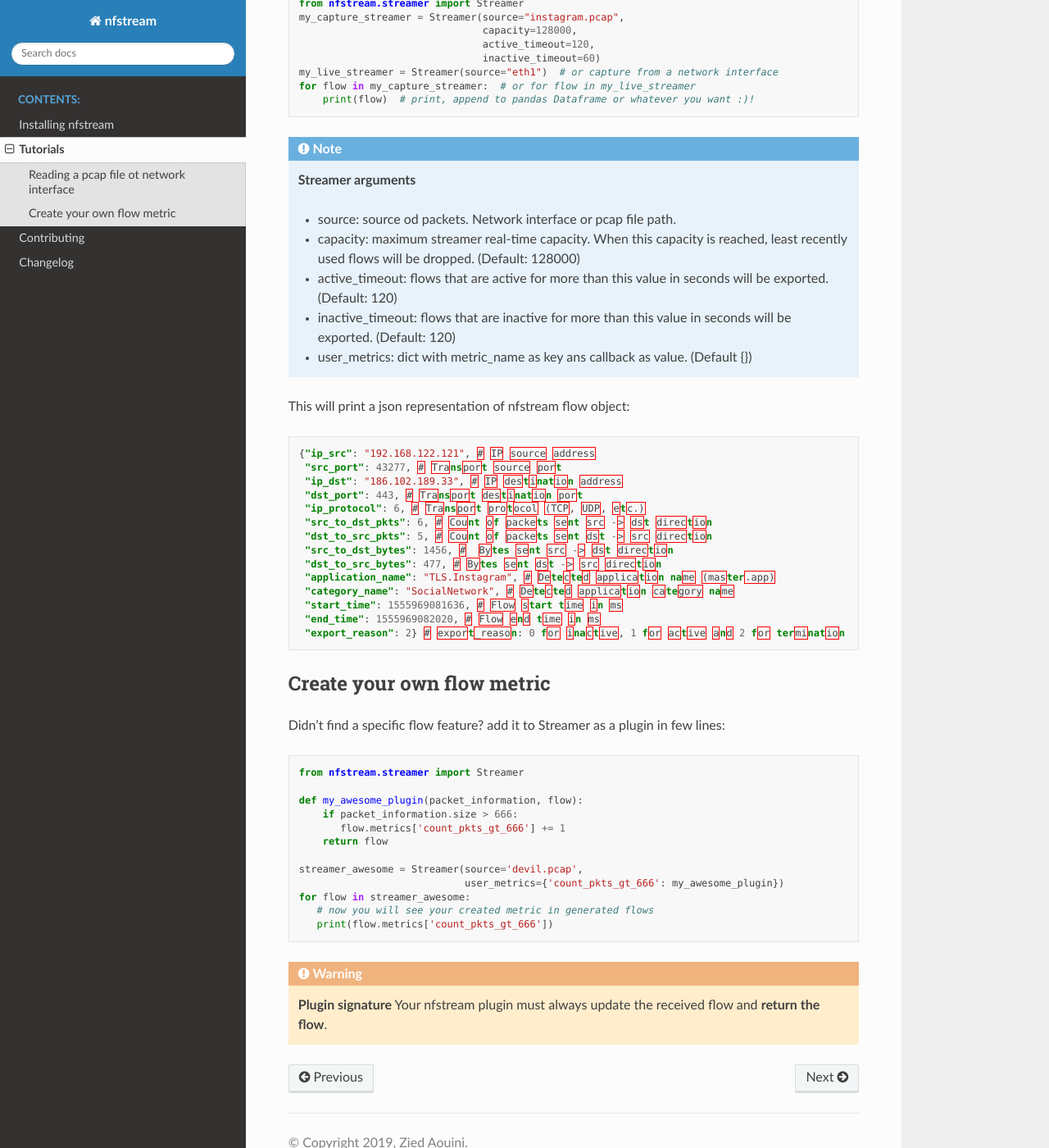
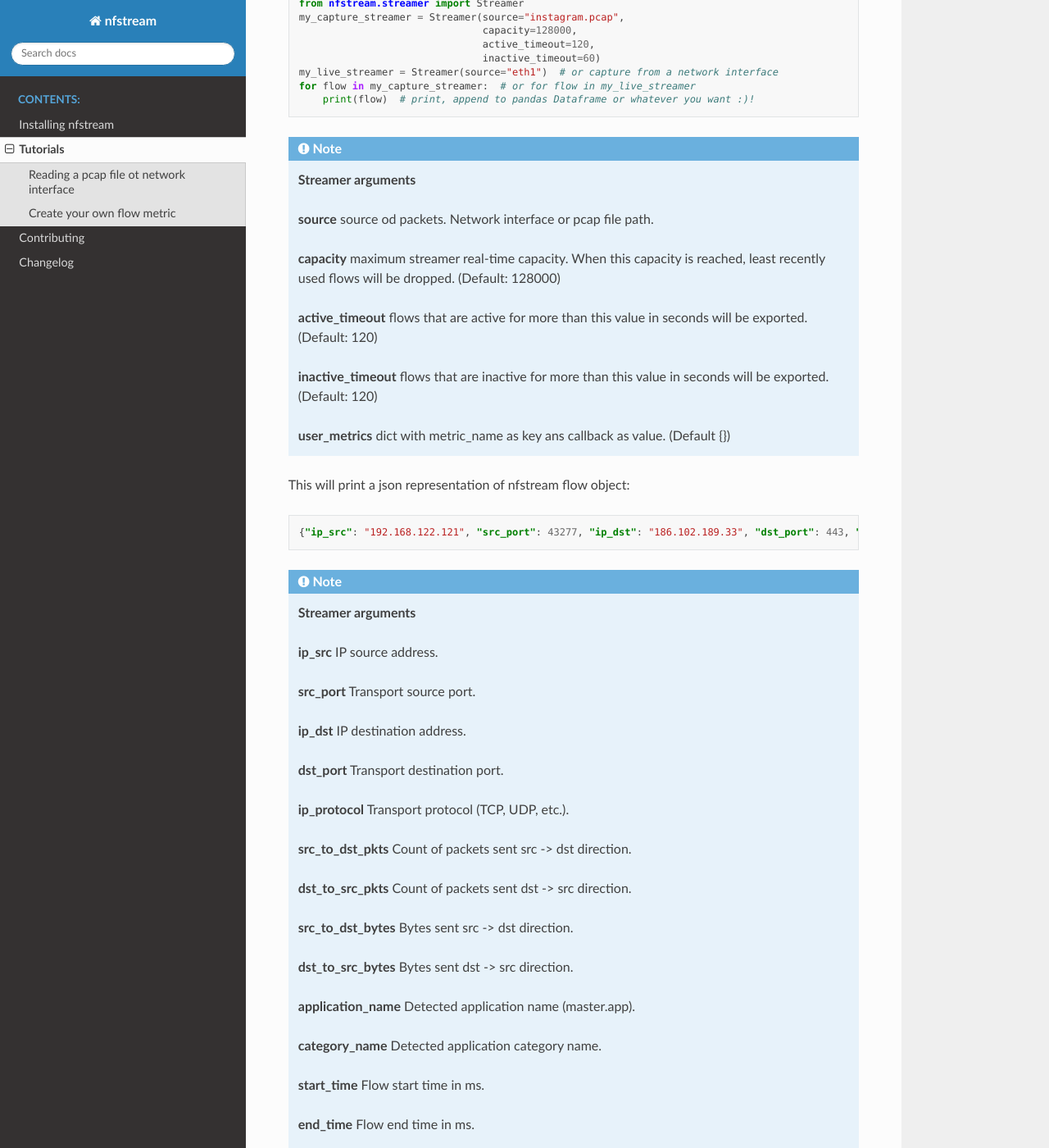
Before and after one commit to nfstream/nfstream, a Sphinx documentation site: the page built from docs/source/tutorials.rst, in a window 1280 px wide and 1400 px high, scrolled down 305 px. Shown: the whole window at 82% size. Built offline with Sphinx 7.4.7 and the Read the Docs theme 2.0.0, drawn with Linux system fonts in a browser that asks for light colours; some of the changed text lies outside the part shown.

Commit message:
Fix doc.

```diff
--- a/docs/source/tutorials.rst
+++ b/docs/source/tutorials.rst
@@ -19,39 +19,54 @@ nfstream make this path easier in few lines:
    for flow in my_capture_streamer:  # or for flow in my_live_streamer
        print(flow)  # print, append to pandas Dataframe or whatever you want :)!
 
-.. note::
-   **Streamer arguments**
+.. note:: **Streamer arguments**
 
-   * source: source od packets. Network interface or pcap file path.
+   **source** source od packets. Network interface or pcap file path.
 
-   * capacity: maximum streamer real-time capacity. When this capacity is reached, least recently used flows will be dropped. (Default: 128000)
+   **capacity** maximum streamer real-time capacity. When this capacity is reached, least recently used flows will be dropped. (Default: 128000)
 
-   * active_timeout: flows that are active for more than this value in seconds will be exported. (Default: 120)
+   **active_timeout** flows that are active for more than this value in seconds will be exported. (Default: 120)
 
-   * inactive_timeout: flows that are inactive for more than this value in seconds will be exported. (Default: 120)
+   **inactive_timeout** flows that are inactive for more than this value in seconds will be exported. (Default: 120)
 
-   * user_metrics: dict with metric_name as key ans callback as value. (Default {})
+   **user_metrics** dict with metric_name as key ans callback as value. (Default {})
 
 
 This will print a json representation of nfstream flow object:
 
 .. code-block:: json
 
- {"ip_src": "192.168.122.121", # IP source address
-  "src_port": 43277, # Transport source port
-  "ip_dst": "186.102.189.33", # IP destination address
-  "dst_port": 443, # Transport destination port
-  "ip_protocol": 6, # Transport protocol (TCP, UDP, etc.)
-  "src_to_dst_pkts": 6, # Count of packets sent src -> dst direction
-  "dst_to_src_pkts": 5, # Count of packets sent dst -> src direction
-  "src_to_dst_bytes": 1456, #  Bytes sent src -> dst direction
-  "dst_to_src_bytes": 477, # Bytes sent dst -> src direction
-  "application_name": "TLS.Instagram", # Detected application name (master.app)
-  "category_name": "SocialNetwork", # Detected application category name
-  "start_time": 1555969081636, # Flow start time in ms
-  "end_time": 1555969082020, # Flow end time in ms
-  "export_reason": 2} # export_reason: 0 for inactive, 1 for active and 2 for termination
+   {"ip_src": "192.168.122.121", "src_port": 43277, "ip_dst": "186.102.189.33", "dst_port": 443, "ip_protocol": 6, "src_to_dst_pkts": 6, "dst_to_src_pkts": 5, "src_to_dst_bytes": 1456, "dst_to_src_bytes": 477, "application_name": "TLS.Instagram", "category_name": "SocialNetwork", "start_time": 1555969081636, "end_time": 1555969082020, "export_reason": 2}
 
+.. note:: **Streamer arguments**
+
+   **ip_src** IP source address.
+
+   **src_port** Transport source port.
+
+   **ip_dst** IP destination address.
+
+   **dst_port** Transport destination port.
+
+   **ip_protocol** Transport protocol (TCP, UDP, etc.).
+
+   **src_to_dst_pkts** Count of packets sent src -> dst direction.
+
+   **dst_to_src_pkts** Count of packets sent dst -> src direction.
+
+   **src_to_dst_bytes** Bytes sent src -> dst direction.
+
+   **dst_to_src_bytes** Bytes sent dst -> src direction.
+
+   **application_name** Detected application name (master.app).
+
+   **category_name** Detected application category name.
+
+   **start_time** Flow start time in ms.
+
+   **end_time** Flow end time in ms.
+
+   **export_reason** Flow export reason: 0 for inactive, 1 for active and 2 for termination.
 
 Create your own flow metric
 ---------------------------
```
